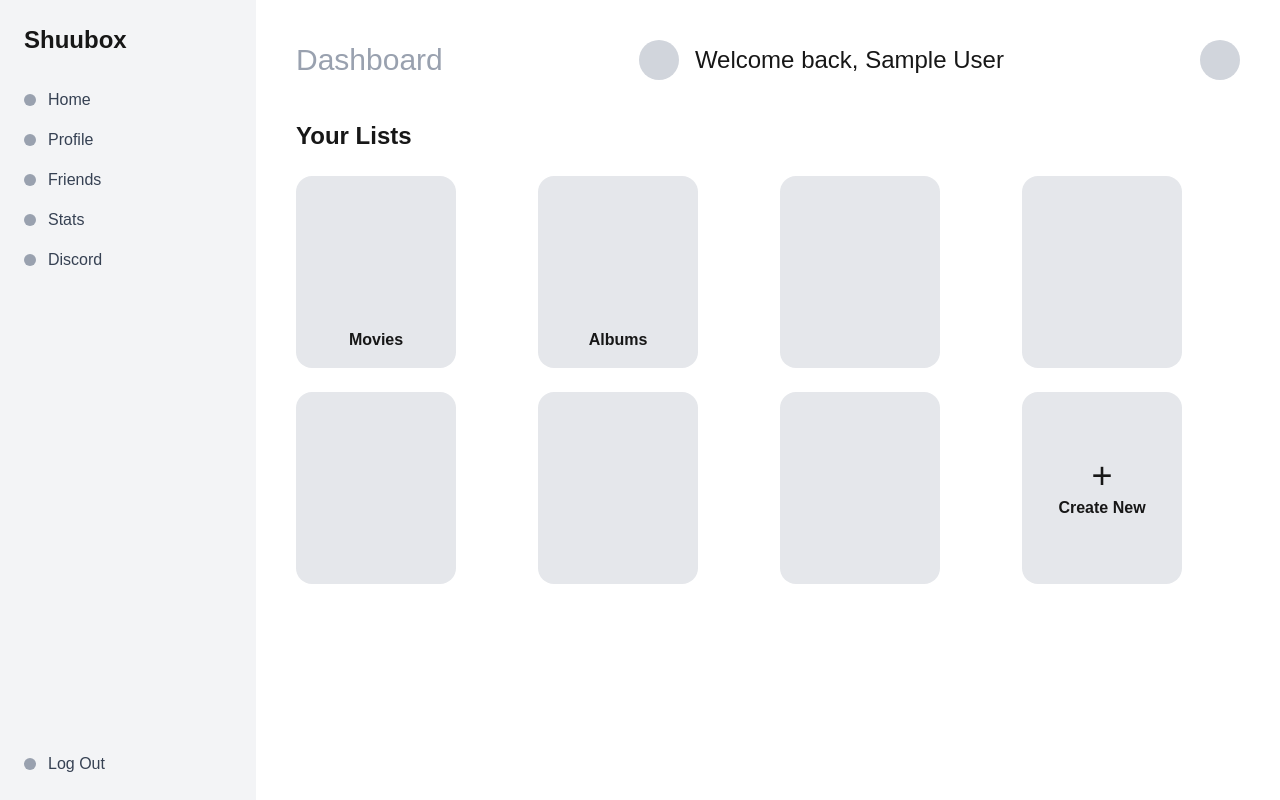
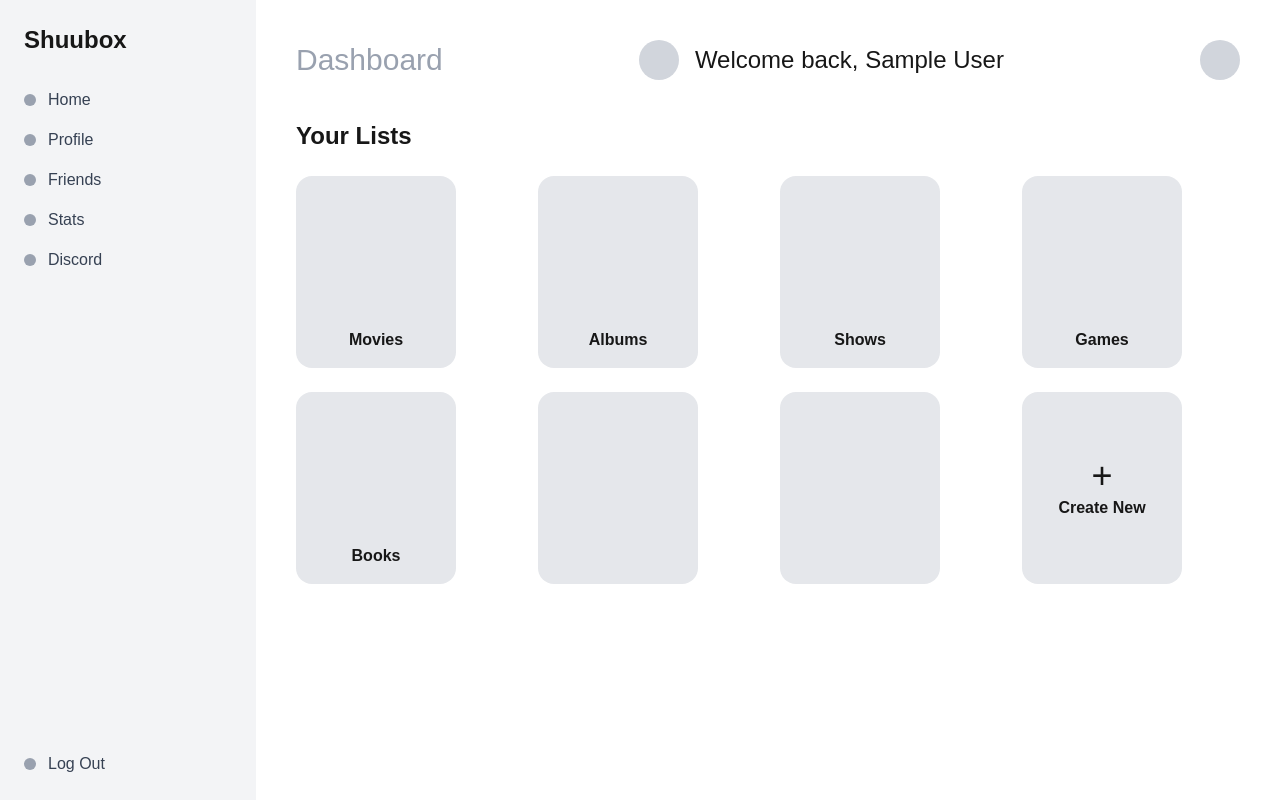
Before and after one commit to rockbison1230/KH8, a Next.js app in the folder shuubox/: page /dashboard in a window 1280 px wide. Built offline with nearby package versions, Linux system fonts and the light colour scheme; no server answers; sample sign-in values are in the browser's storage.

Commit message:
dashboard edit

```diff
--- a/shuubox/app/dashboard/page.tsx
+++ b/shuubox/app/dashboard/page.tsx
@@ -96,9 +96,9 @@ export default function DashboardPage() {
             <div className="grid grid-cols-4 gap-6">
               <ListCard title="Movies" />
               <ListCard title="Albums" />
-              <ListCard title="" />
-              <ListCard title="" />
-              <ListCard title="" />
+              <ListCard title="Shows" />
+              <ListCard title="Games" />
+              <ListCard title="Books" />
               <ListCard title="" />
               <ListCard title="" />
               <CreateNewCard />
```
Also changed, not shown: 1 other file (tests, documents, lock files or other folders).
